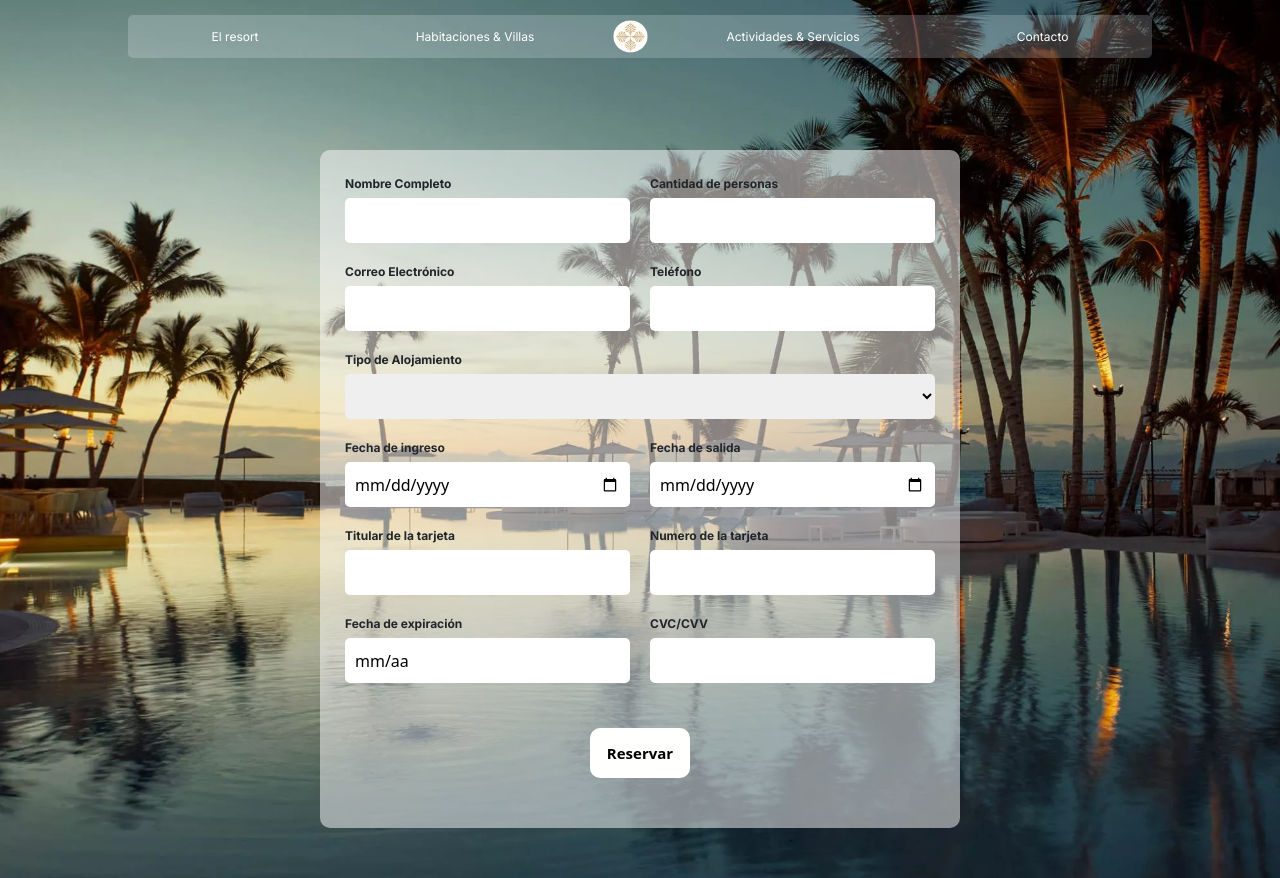
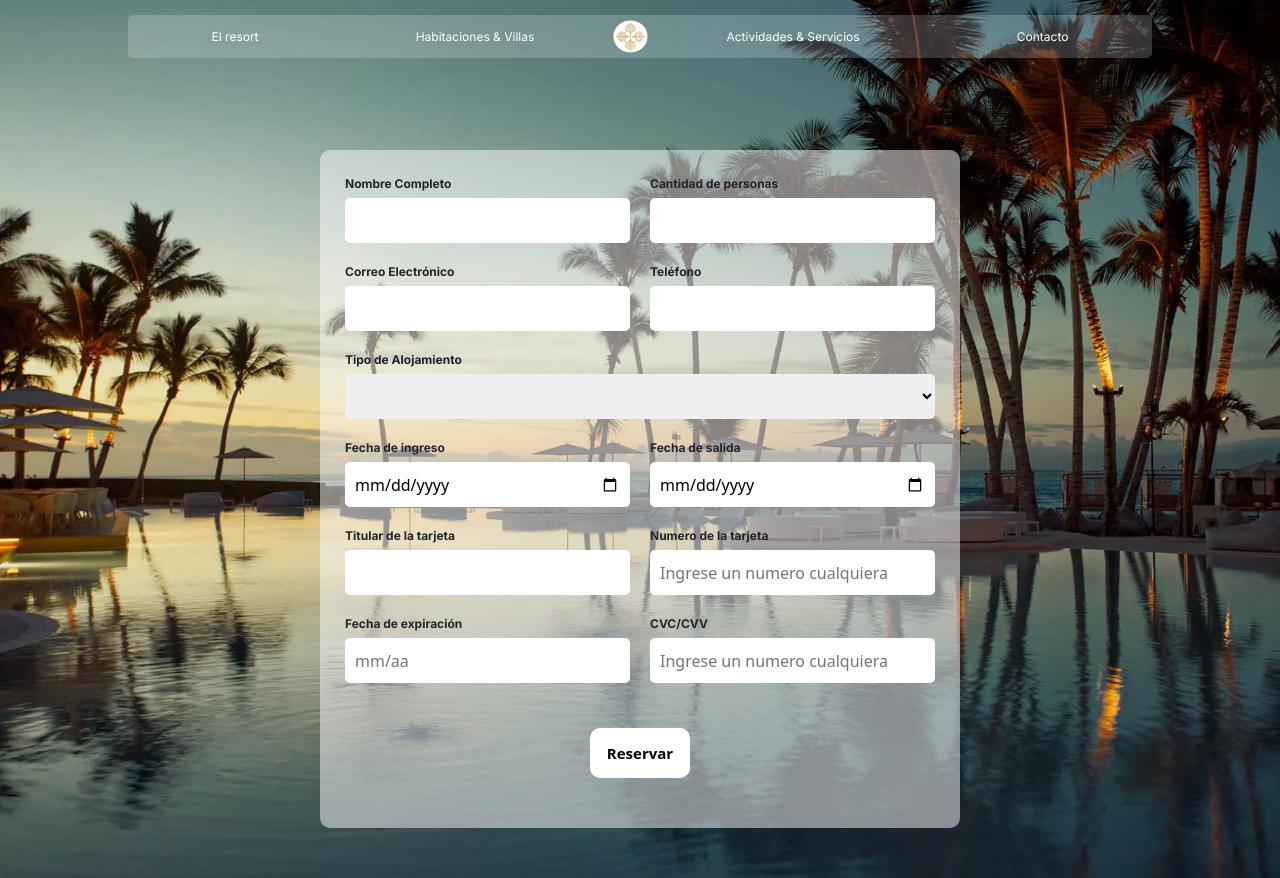
Before and after one commit to julisangui/Paradisus, a React (Vite) app: page /Paradisus/formulario in a window 1280 px wide. Built offline with nearby package versions, Linux system fonts and the light colour scheme.

Commit message:
actualizaciones

```diff
--- a/src/pages/formulario.jsx
+++ b/src/pages/formulario.jsx
@@ -80,7 +80,7 @@ const Formulario = () => {
                         </div>
                         <div>
                             <label>Numero de la tarjeta</label>
-                            <input type="number" name="numeroTarjeta" value={formData.numeroTarjeta} onChange={handleChange} required />
+                            <input type="number" name="numeroTarjeta" value={formData.numeroTarjeta} onChange={handleChange} placeholder="Ingrese un numero cualquiera" required />
                         </div>
                     </div>
                     <div className="fila">
@@ -90,7 +90,7 @@ const Formulario = () => {
                         </div>
                         <div>
                             <label>CVC/CVV</label>
-                            <input type="number" name="codigoVerificacion" value={formData.codigoVerificacion} onChange={handleChange} required />
+                            <input type="number" name="codigoVerificacion" value={formData.codigoVerificacion} onChange={handleChange} placeholder="Ingrese un numero cualquiera" required />
                         </div>
                     </div>
                     <button type="submit">Reservar</button>
--- a/src/styles/formulario.css
+++ b/src/styles/formulario.css
@@ -48,10 +48,6 @@
     width: 100%;
     outline: none;
     transition: all 0.3s ease;
-}
-
-.formulario input::placeholder {
-    color: #000001;
 }
 
 .formulario-select {
```
